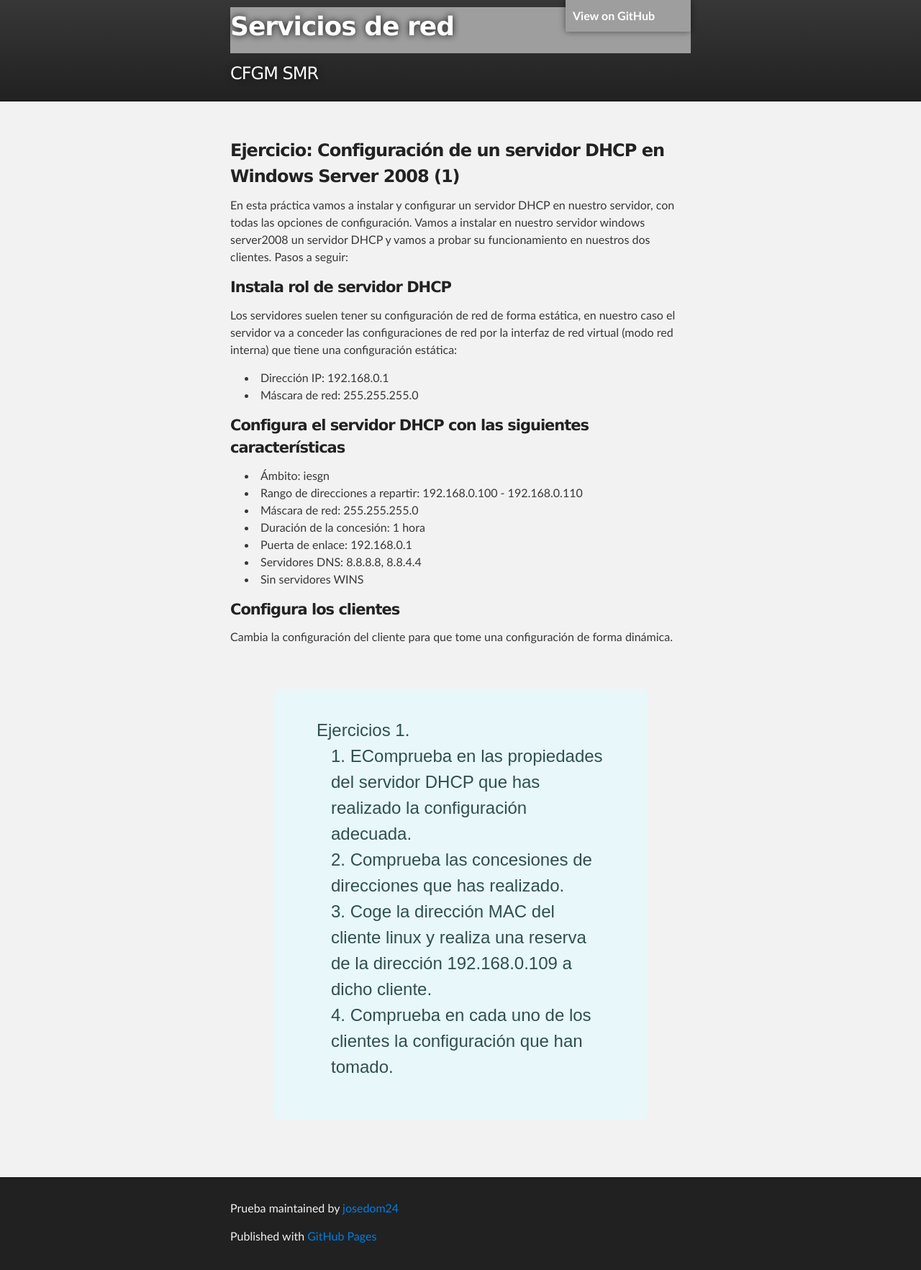
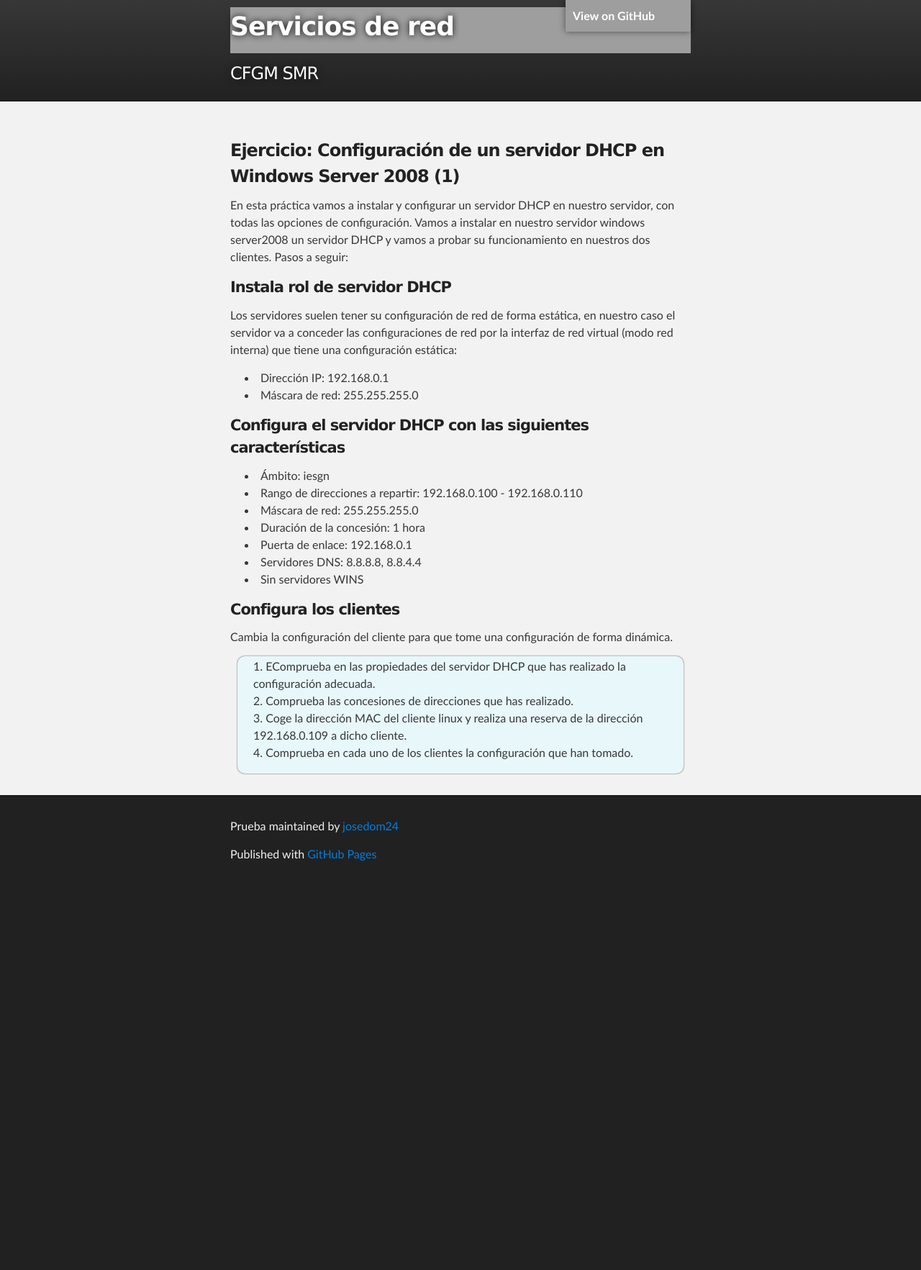
Before and after one commit to josedom24/josedom24.github.io, a Jekyll site: the page built from mod/serviciosgm/e_dhcp_1.md, in a window 1280 px wide. Shown: the whole page at 72% size. Built offline with Jekyll 4.4.1, drawn with Linux system fonts in a browser that asks for light colours; after the commit the page ends 1234 px from its top, so only the background shows below that; grey boxes are pictures that could not be loaded.

Commit message:
modificacion

```diff
--- a/stylesheets/josedom24.css
+++ b/stylesheets/josedom24.css
@@ -1,13 +1,9 @@
 div.objetivos, div.nota, div.ejercicios {
-                max-width: 800px;
-                margin: 60px;
-                padding: 40px 60px;
-                border-radius: 10px;
-                box-shadow: 0 0 5px rgba(255, 255, 255, 0.2), inset 0 0 50px rgba(255, 255, 255, 0.1);
+          margin: 10px;
+	  padding: 2px 2px;
+          border-radius: 10px;
+          box-shadow: 0 0 2px;
 
-                                           color: #2f4f4f ;
-                font-size: 1.5em;
-                font-family: "Telex", sans-serif;
                 }
 
 div.objetivos {
@@ -18,11 +14,6 @@ div.nota {
            background-color: #EEFAE7;
            }
 
-div.ejercicios:before {
-    content: "Ejercicios " counter(ejercicios) ". ";
-    counter-increment: ejercicios; /* Add 1 to ejercicios */
-}
-
 div.ejercicios {
                  background-color: #E8F7FA;
                  }
```
